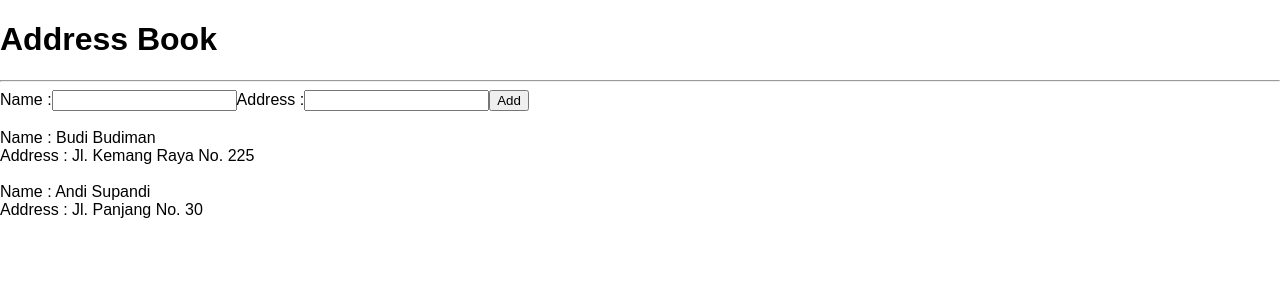
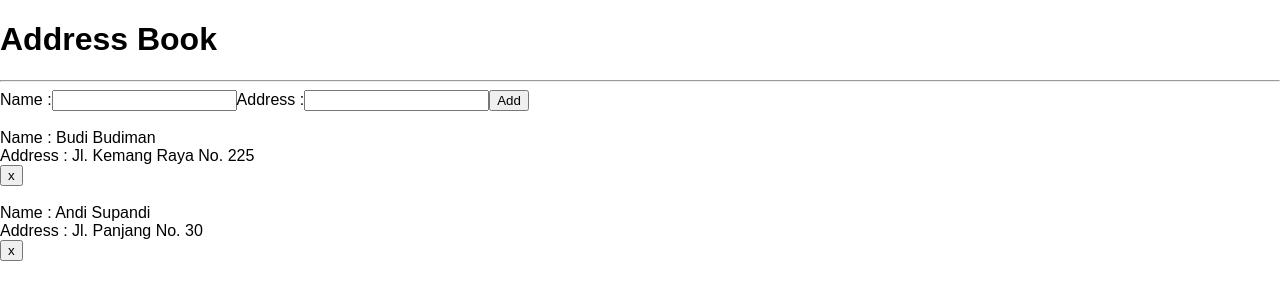
Before and after one commit to dupp21/react-api, a React (Create React App) app: page / in a window 1280 px wide. Shown: the top 300 px of the page. Built offline with nearby package versions, Linux system fonts and the light colour scheme.

Commit message:
Finish delete feature

```diff
--- a/src/AddressBookDetail.jsx
+++ b/src/AddressBookDetail.jsx
@@ -4,7 +4,9 @@ const AddressBookDetail = props => {
   return (
     <div>
       Name : {props.name} <br />
-      Address : {props.address} <br/> <br/>
+      Address : {props.address} <br />
+      <button onClick={() => props.deletePeople(props.index)}>x</button>
+      <br /> <br />
     </div>
   );
 };
--- a/src/App.js
+++ b/src/App.js
@@ -39,6 +39,15 @@ class App extends Component {
     });
   };
 
+  deletePeople = index => {
+    const prevPeople = this.state.people.slice();
+    prevPeople.splice(index, 1);
+
+    this.setState({
+      people: prevPeople
+    });
+  };
+
   render() {
     return (
       <div>
@@ -60,8 +69,14 @@ class App extends Component {
         <button onClick={() => this.addPeople()}>Add</button>
         <br />
         <br />
-        {this.state.people.map(people => (
-          <AddressBookDetail name={people.name} address={people.address} />
+        {this.state.people.map((people, index) => (
+          <AddressBookDetail
+            name={people.name}
+            address={people.address}
+            key={index}
+            index={index}
+            deletePeople={this.deletePeople}
+          />
         ))}
       </div>
     );
```
